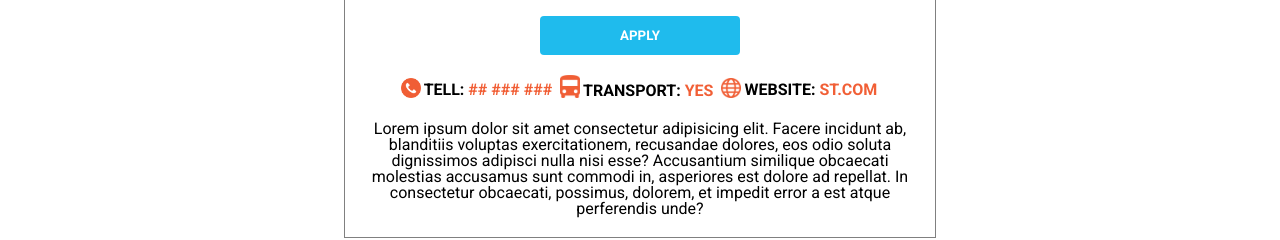
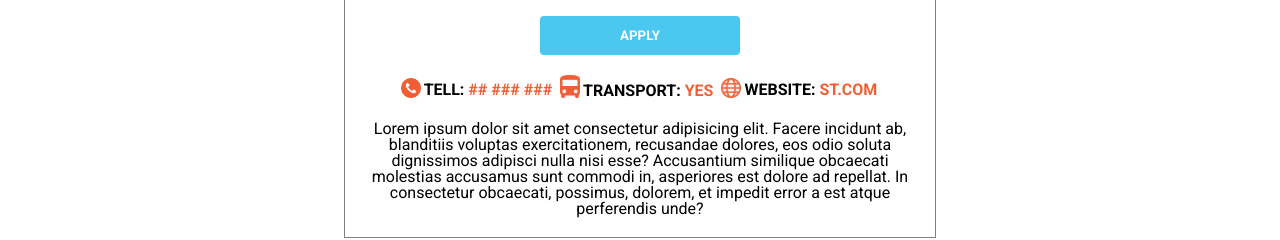
Before and after one commit to luisvinicius09/capstone-one, a website: page views/details.html in a window 1280 px wide. In both pictures the pointer is over the button "APPLY". Shown: the part 560-800 px from the top of the page. Drawn offline with Linux system fonts and the light colour scheme; some packages are replaced by stand-ins of ours.

Commit message:
Polish elements

```diff
--- a/assets/css/details.css
+++ b/assets/css/details.css
@@ -74,6 +74,11 @@
   font-weight: bold;
   border-radius: 4px;
   background-color: var(--secondary-color);
+}
+
+.button-wrapper button:hover {
+  cursor: pointer;
+  opacity: 0.8;
 }
 
 .essential-wrapper {
--- a/views/details.html
+++ b/views/details.html
@@ -15,13 +15,13 @@
     }
   </script>
 
+  <script
+  src="https://maps.googleapis.com/maps/api/js?key=AIzaSyASPQgv2Jw2ayLE4riqpOQpInzfNhqhFe0&callback=initMap&libraries=&v=weekly"
+  defer
+  ></script>
+
   <meta charset="UTF-8">
   <meta name="viewport" content="width=device-width, initial-scale=1.0">
-
-  <script
-      src="https://maps.googleapis.com/maps/api/js?key=AIzaSyASPQgv2Jw2ayLE4riqpOQpInzfNhqhFe0&callback=initMap&libraries=&v=weekly"
-      defer
-    ></script>
 
   <link rel="preconnect" href="https://fonts.gstatic.com">
   <link href="https://fonts.googleapis.com/css2?family=Roboto:wght@100;300;400;500;700;900&display=swap" rel="stylesheet">
```
Also changed, not shown: views/results.html (+2 -2 lines).
